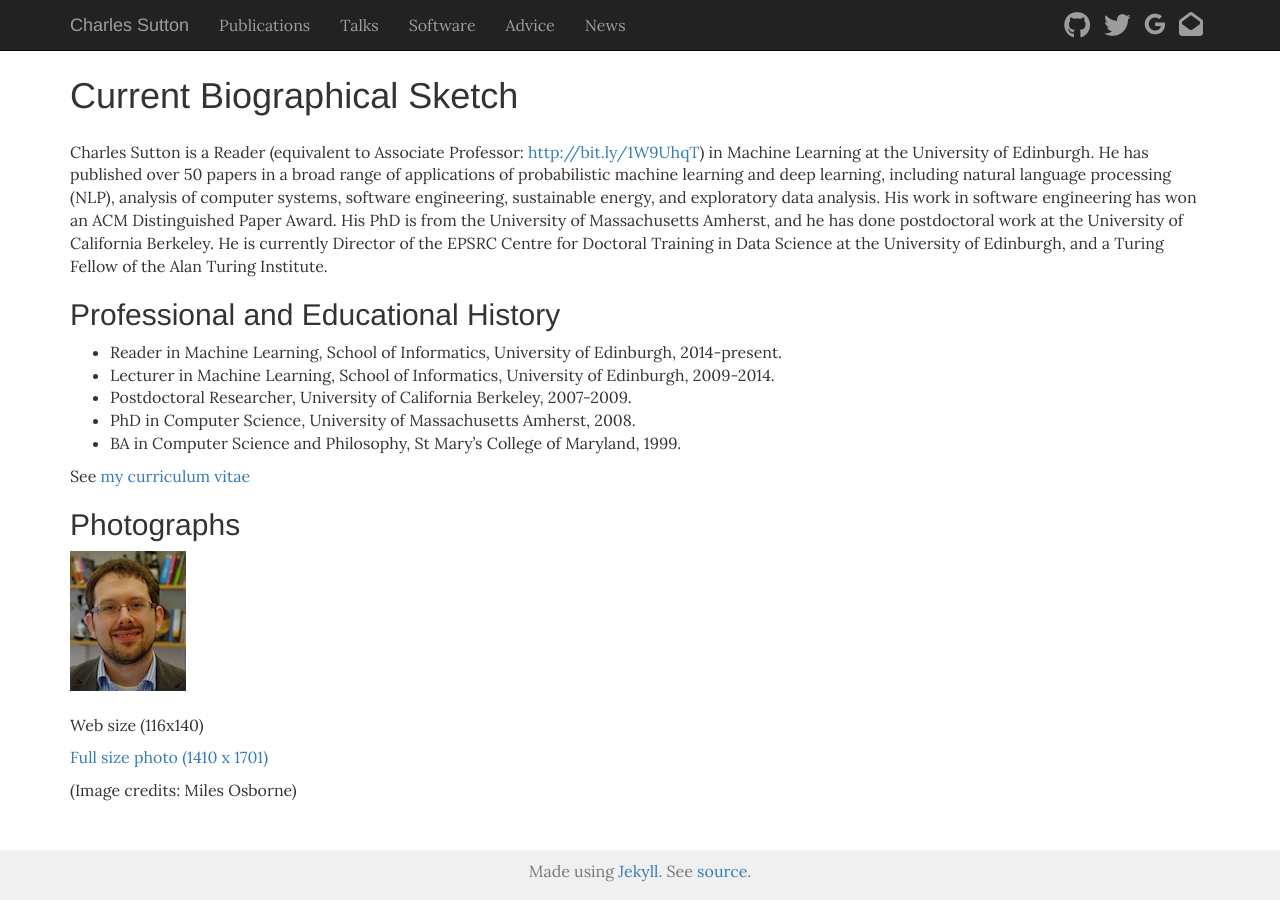
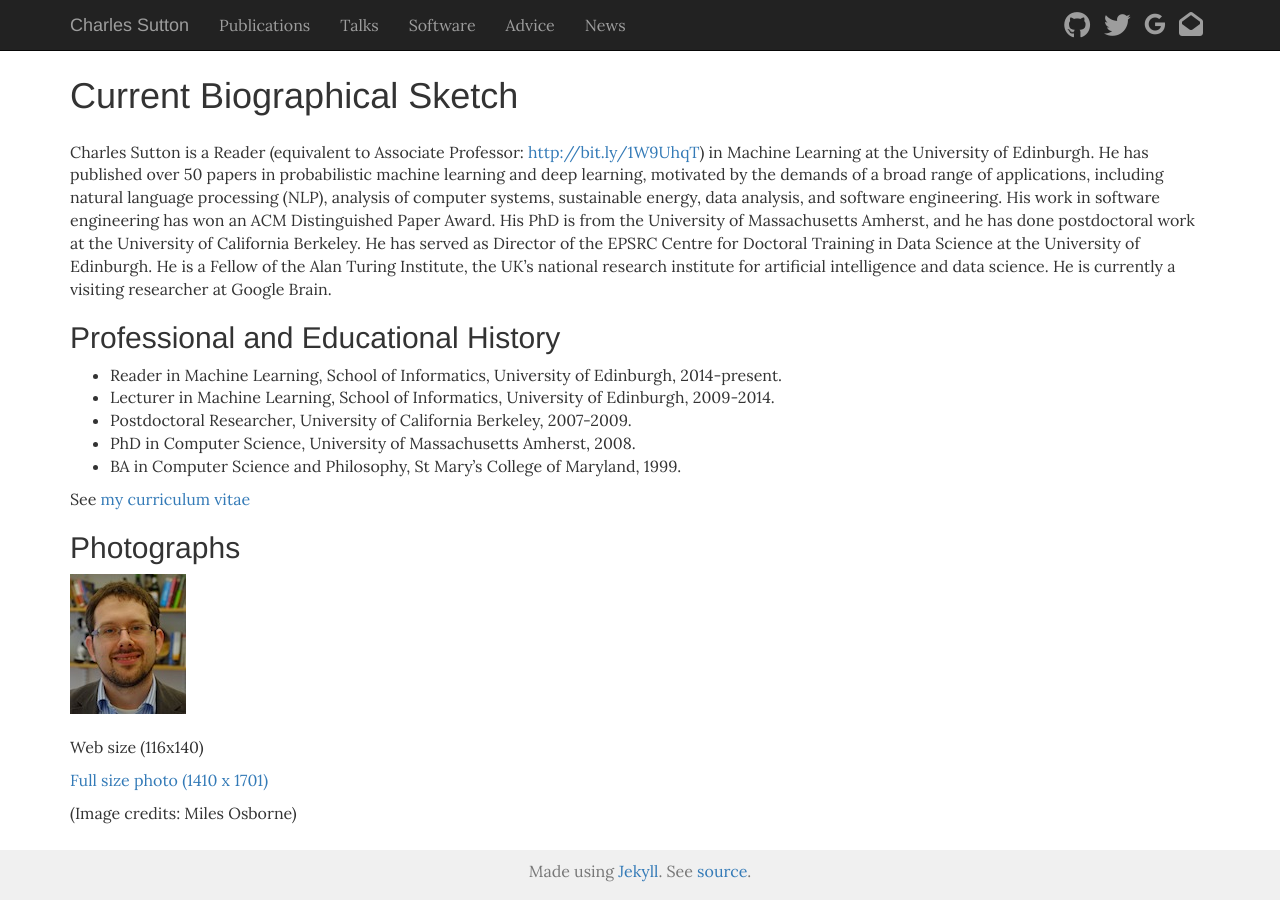
Before and after one commit to casutton/homepage.csutton, a Jekyll site: the page built from biosketch.md, in a window 1280 px wide. Built offline with Jekyll 4.4.1, drawn with Linux system fonts in a browser that asks for light colours; nearby versions of some CDN libraries.

Commit message:
update bio

```diff
--- a/biosketch.md
+++ b/biosketch.md
@@ -7,16 +7,17 @@ title: Biographical Sketch, Charles Sutton
 Charles Sutton is a Reader (equivalent to Associate
 Professor: [http://bit.ly/1W9UhqT](http://bit.ly/1W9UhqT)) in Machine
 Learning at the University of Edinburgh.  He has published over 50
-papers in a broad range of applications of probabilistic machine
-learning and deep learning, including natural language processing
-(NLP), analysis of computer systems, software engineering, sustainable
-energy, and exploratory data analysis. His work in software
+papers in probabilistic machine learning and deep learning, motivated by
+the demands of a broad range of applications, including natural language processing
+(NLP), analysis of computer systems, sustainable
+energy, data analysis, and software engineering. His work in software
 engineering has won an ACM Distinguished Paper Award. His PhD is from
 the University of Massachusetts Amherst, and he has done postdoctoral
-work at the University of California Berkeley. He is currently
+work at the University of California Berkeley. He has served as
 Director of the EPSRC Centre for Doctoral Training in Data Science at
-the University of Edinburgh, and a Turing Fellow of the Alan Turing
-Institute.
+the University of Edinburgh. He is a Fellow of the Alan Turing
+Institute, the UK's national research institute for artificial intelligence
+and data science. He is currently a visiting researcher at Google Brain.
 
 ## Professional and Educational History
 
```
